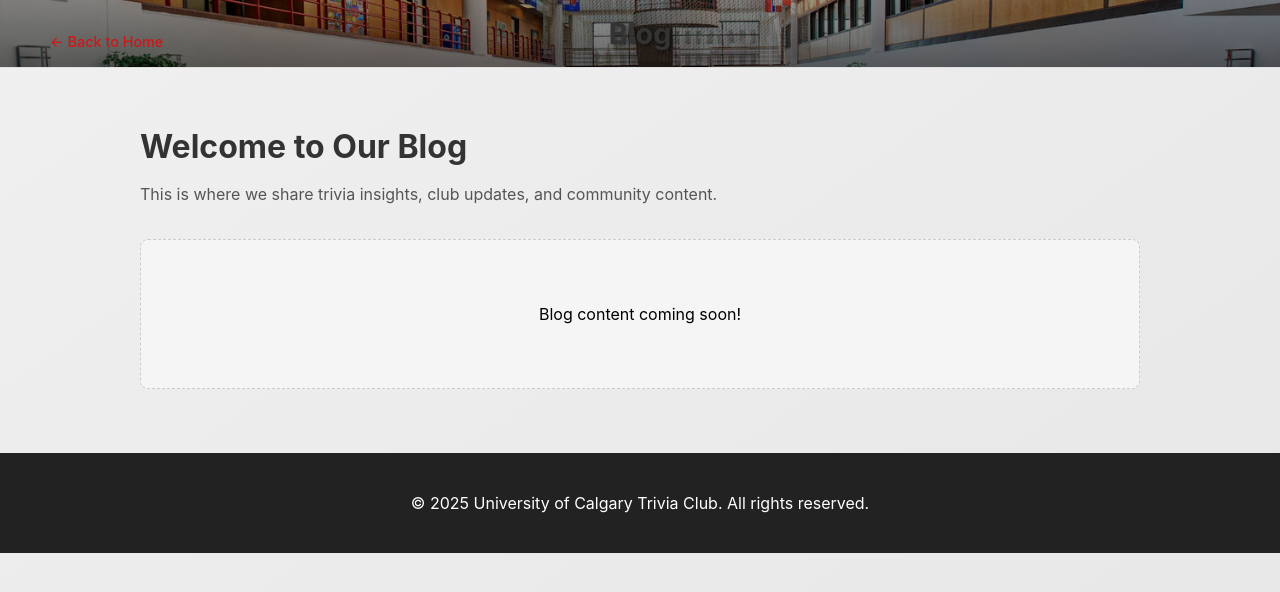
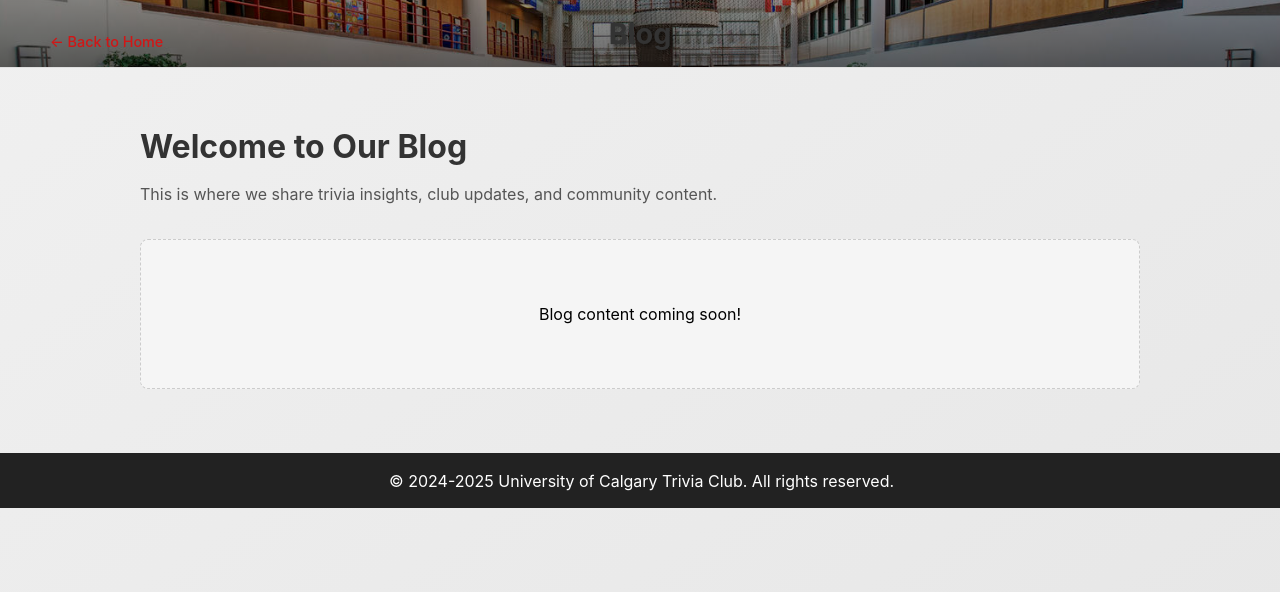
Before and after one commit to ChloeSVillaranda/ucalgary-trivia-club, a Next.js app: page /blog in a window 1280 px wide. Shown: the top 592 px of the page. Built offline with nearby package versions, Linux system fonts and the light colour scheme.

Commit message:
fix: footer in subpages kept to the bottom

```diff
--- a/components/Footer.tsx
+++ b/components/Footer.tsx
@@ -5,11 +5,7 @@ const Footer: React.FC = () => {
   return (
     <footer className={styles.footer}>
       <div className={styles.container}>
-        <p>© {new Date().getFullYear()} University of Calgary Trivia Club. All rights reserved.</p>
-
-        <div className={styles.social}>
-          {/* Add social media icons here if needed */}
-        </div>
+        <p>© 2024-{new Date().getFullYear()} University of Calgary Trivia Club. All rights reserved.</p>
       </div>
     </footer>
   );
--- a/styles/Footer.module.css
+++ b/styles/Footer.module.css
@@ -1,9 +1,12 @@
 .footer {
   background-color: #222;
   color: #fff;
-  padding: 1.5rem;
+  padding: 0.1rem;
   text-align: center;
+  width: 100%;
   margin-top: auto;
+  position: relative;
+  bottom: 0;
 }
 
 .container {
--- a/styles/globals.css
+++ b/styles/globals.css
@@ -83,4 +83,20 @@ code {
   --rand-y: 1;
 }
 
+/* Ensure the page container properly pushes the footer down */
+html, body {
+  height: 100%;
+  margin: 0;
+}
+
+body, #__next {
+  min-height: 100vh;
+  display: flex;
+  flex-direction: column;
+}
+
+main {
+  flex: 1;
+}
+
 /* Add any other global styles you need */
```
